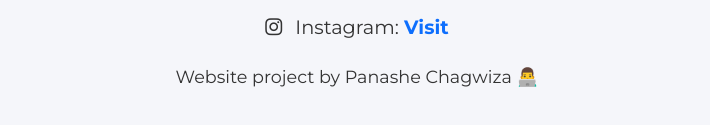
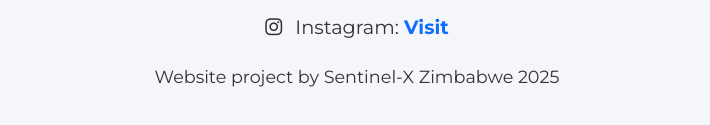
Before and after one commit to SentinelXZimbabwe/Seltra-Draughtsmen, a plain HTML site: page index.html in a window 1280 px wide. Shown: the part 3569-3694 px from the top of the page, without its empty margins (283-993 px from the left). Drawn offline with Linux system fonts and the light colour scheme; a small style sheet from the web is missing.

Commit message:
Update index.html

```diff
--- a/index.html
+++ b/index.html
@@ -196,7 +196,7 @@ for(let i=3;i<=13;i++){
 <p><i class="fab fa-facebook"></i> Facebook: <a href="https://www.facebook.com/share/16vjyKX88k/" target="_blank">Visit</a></p>
 <p><i class="fab fa-instagram"></i> Instagram: <a href="https://www.instagram.com/seltradraughtsmen?utm_source=qr&igsh=MTRsbmk3bWQzamowNg==" target="_blank">Visit</a></p>
 </div>
-<p>Website project by Panashe Chagwiza 👨‍💻</p>
+<p>Website project by Sentinel-X Zimbabwe 2025</p>
 </section>
 
 <!-- WhatsApp Order Button -->
```
